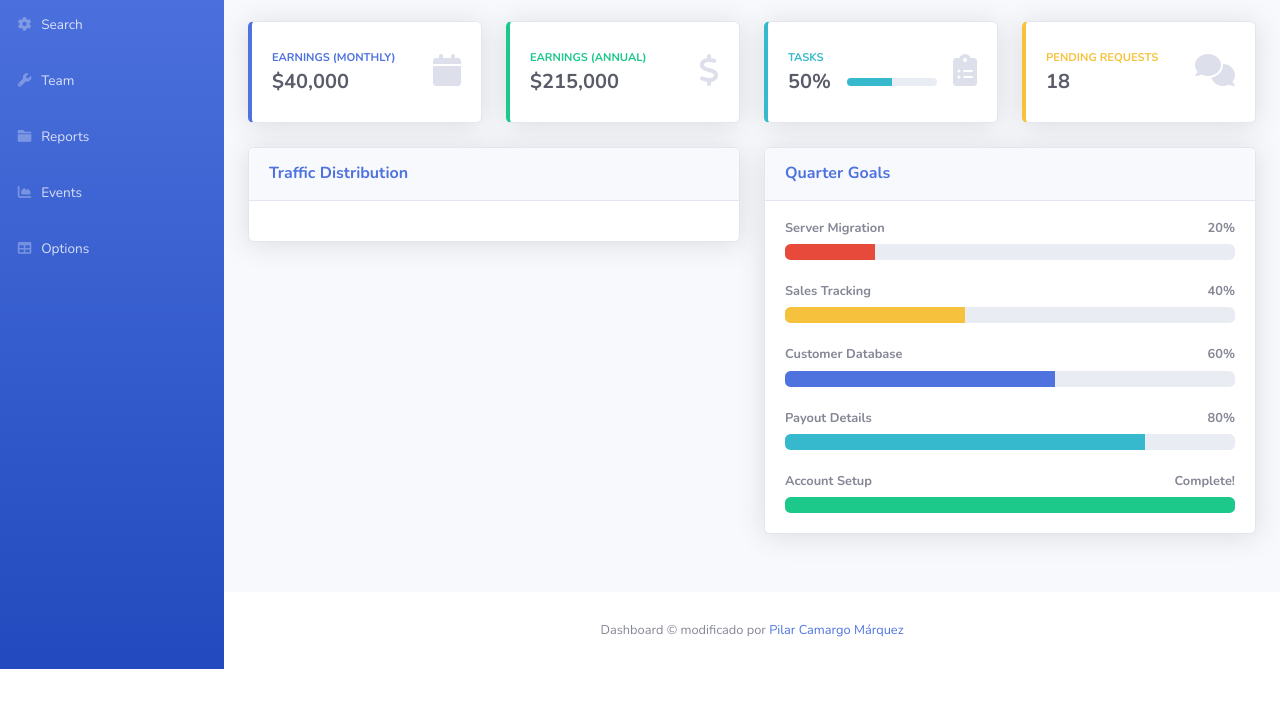
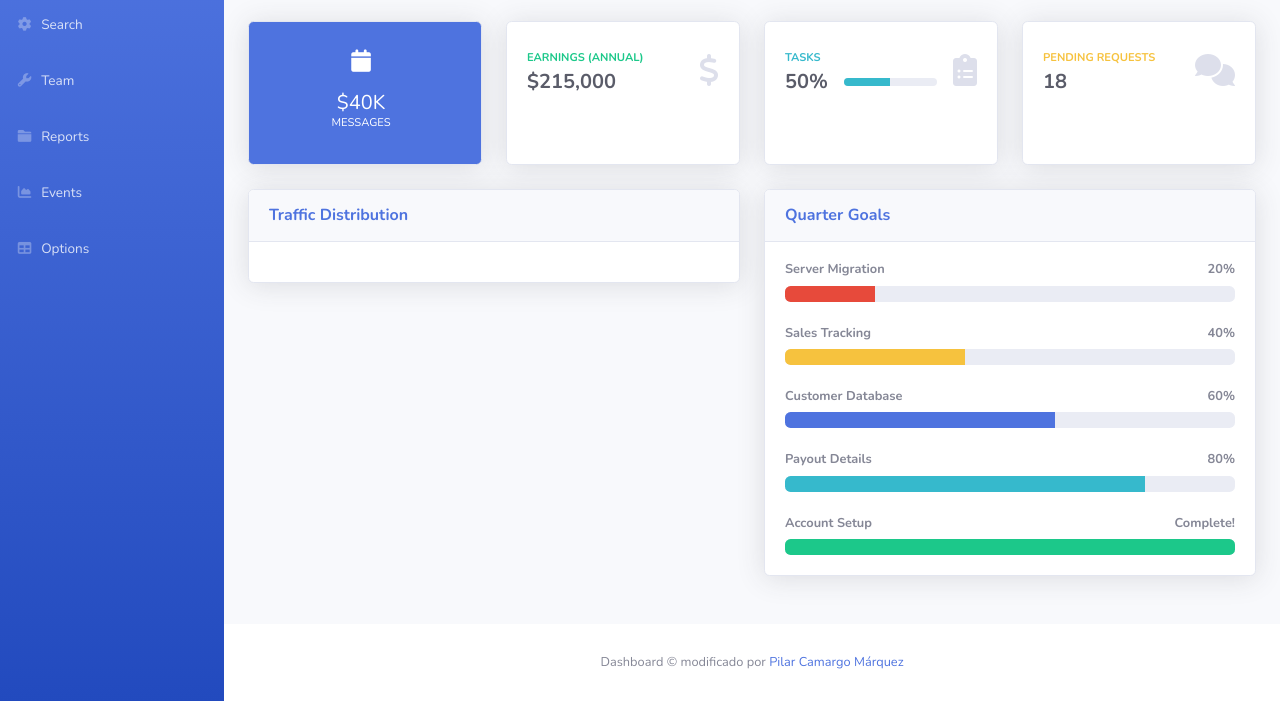
Before and after one commit to justoneye/PruebaDisenoWeb-Dashboard, a plain HTML site: page index.html in a window 1280 px wide. Shown: the part 131-832 px from the top of the page. Before the commit the page ends 800 px from the top, so only its background shows below. Drawn offline with nearby package versions, Linux system fonts and the light colour scheme.

Commit message:
Modelo para card de información definida

```diff
--- a/index.html
+++ b/index.html
@@ -150,16 +150,17 @@
 
                         <!-- Earnings (Monthly) Card Example -->
                         <div class="col-xl-3 col-md-6 mb-4">
-                            <div class="card border-left-primary shadow h-100 py-2">
+                            <div class="card bg-primary shadow h-100 py-2">
                                 <div class="card-body">
-                                    <div class="row no-gutters align-items-center">
+                                    <div class="row align-items-center">
                                         <div class="col mr-2">
-                                            <div class="text-xs font-weight-bold text-primary text-uppercase mb-1">
-                                                Earnings (Monthly)</div>
-                                            <div class="h5 mb-0 font-weight-bold text-gray-800">$40,000</div>
-                                        </div>
-                                        <div class="col-auto">
-                                            <i class="fas fa-calendar fa-2x text-gray-300"></i>
+                                            <div class="align-items-center text-center text-xs text-white text-uppercase mb-1">
+                                                <i class="fas fa-calendar fa-2x text-white-300"></i>
+                                                <br/>
+                                                <br/>
+                                                <div class="h5 mb-0 text-white">$40K</div>
+                                                Messages
+                                            </div>
                                         </div>
                                     </div>
                                 </div>
@@ -168,7 +169,7 @@
 
                         <!-- Earnings (Monthly) Card Example -->
                         <div class="col-xl-3 col-md-6 mb-4">
-                            <div class="card border-left-success shadow h-100 py-2">
+                            <div class="card shadow h-100 py-2">
                                 <div class="card-body">
                                     <div class="row no-gutters align-items-center">
                                         <div class="col mr-2">
@@ -186,7 +187,7 @@
 
                         <!-- Earnings (Monthly) Card Example -->
                         <div class="col-xl-3 col-md-6 mb-4">
-                            <div class="card border-left-info shadow h-100 py-2">
+                            <div class="card shadow h-100 py-2">
                                 <div class="card-body">
                                     <div class="row no-gutters align-items-center">
                                         <div class="col mr-2">
@@ -215,7 +216,7 @@
 
                         <!-- Pending Requests Card Example -->
                         <div class="col-xl-3 col-md-6 mb-4">
-                            <div class="card border-left-warning shadow h-100 py-2">
+                            <div class="card warning shadow h-100 py-2">
                                 <div class="card-body">
                                     <div class="row no-gutters align-items-center">
                                         <div class="col mr-2">
```
